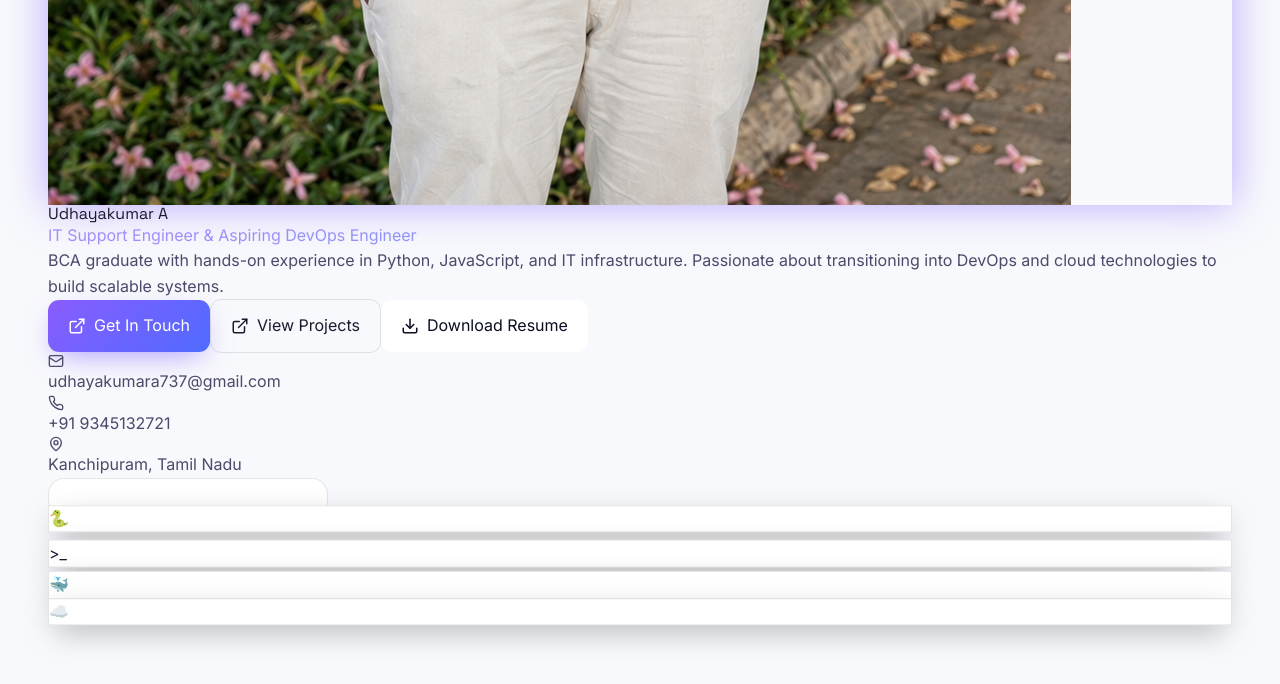
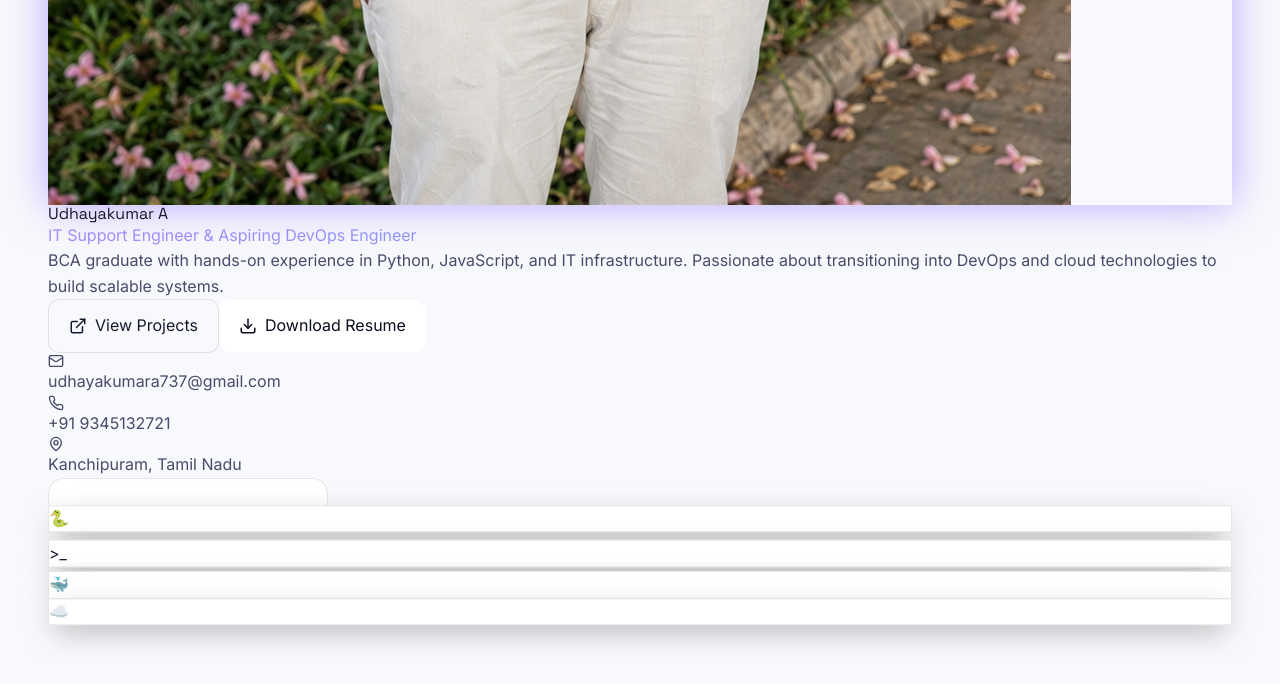
Before and after one commit to udhaya-168/portfolio, a React (Vite) app: page / in a window 1280 px wide. Shown: the part 2451-3135 px from the top of the page. Built offline with nearby package versions, Linux system fonts and the light colour scheme.

Commit message:
Remove Get In Touch button from Hero

```diff
--- a/src/components/Hero.jsx
+++ b/src/components/Hero.jsx
@@ -39,14 +39,6 @@ const Hero = () => {
 
           <ScrollAnimation animationDelay={0.4}>
             <div className="flex flex-wrap gap-3 mb-8 lg:mb-10 justify-center lg:justify-start">
-              <a
-                href="#contact"
-                className="font-semibold text-sm transition-transform hover:-translate-y-0.5"
-                style={{ padding: '13px 20px', borderRadius: '11px', background: 'var(--accent-grad)', color: '#fff', boxShadow: '0 10px 30px -10px rgba(124, 92, 255, 0.7)', display: 'inline-flex', alignItems: 'center', gap: '8px' }}
-              >
-                <ExternalLink size={18} />
-                Get In Touch
-              </a>
               <a
                 href="#projects"
                 className="font-semibold text-sm transition-transform hover:-translate-y-0.5"
```
